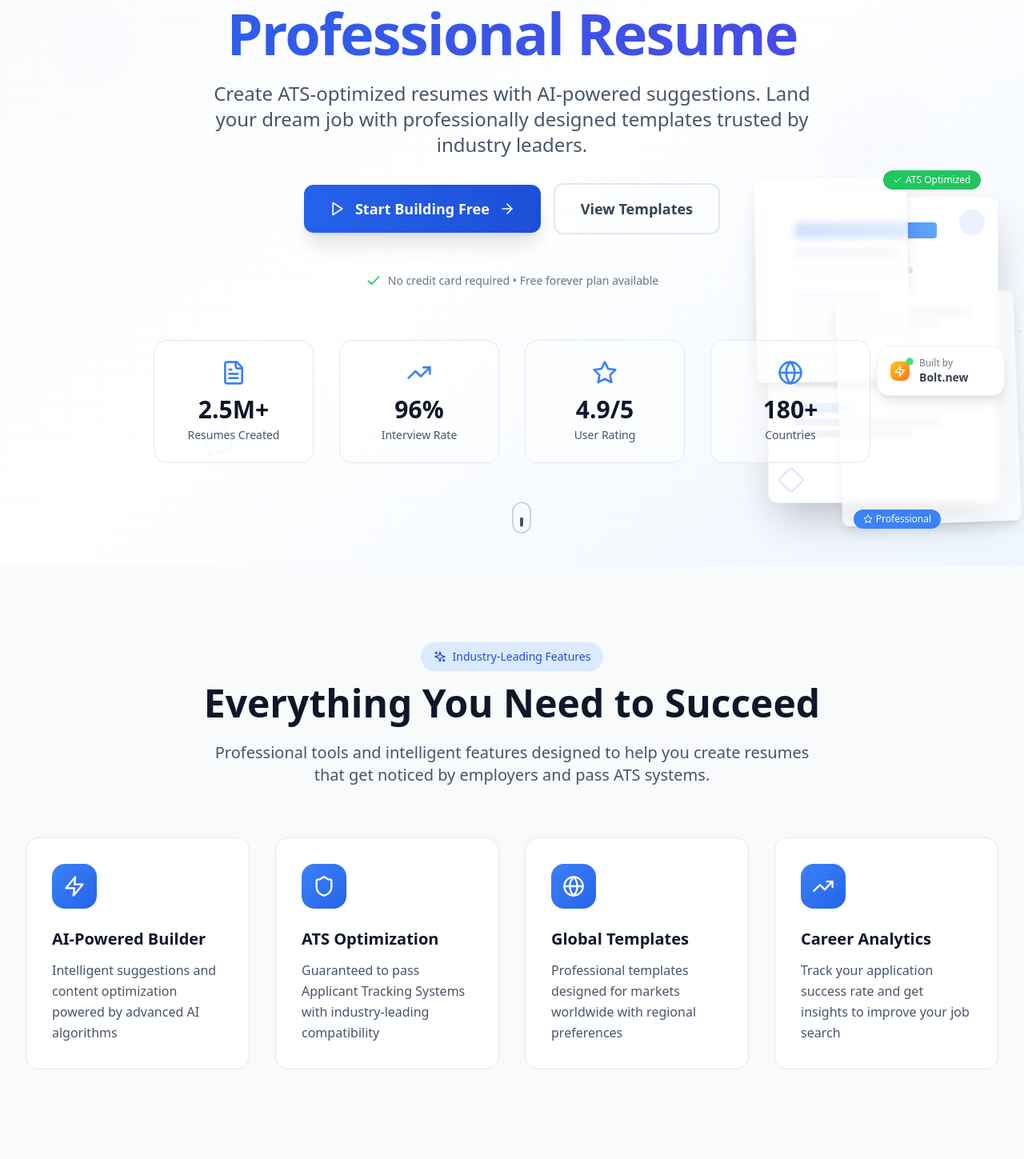
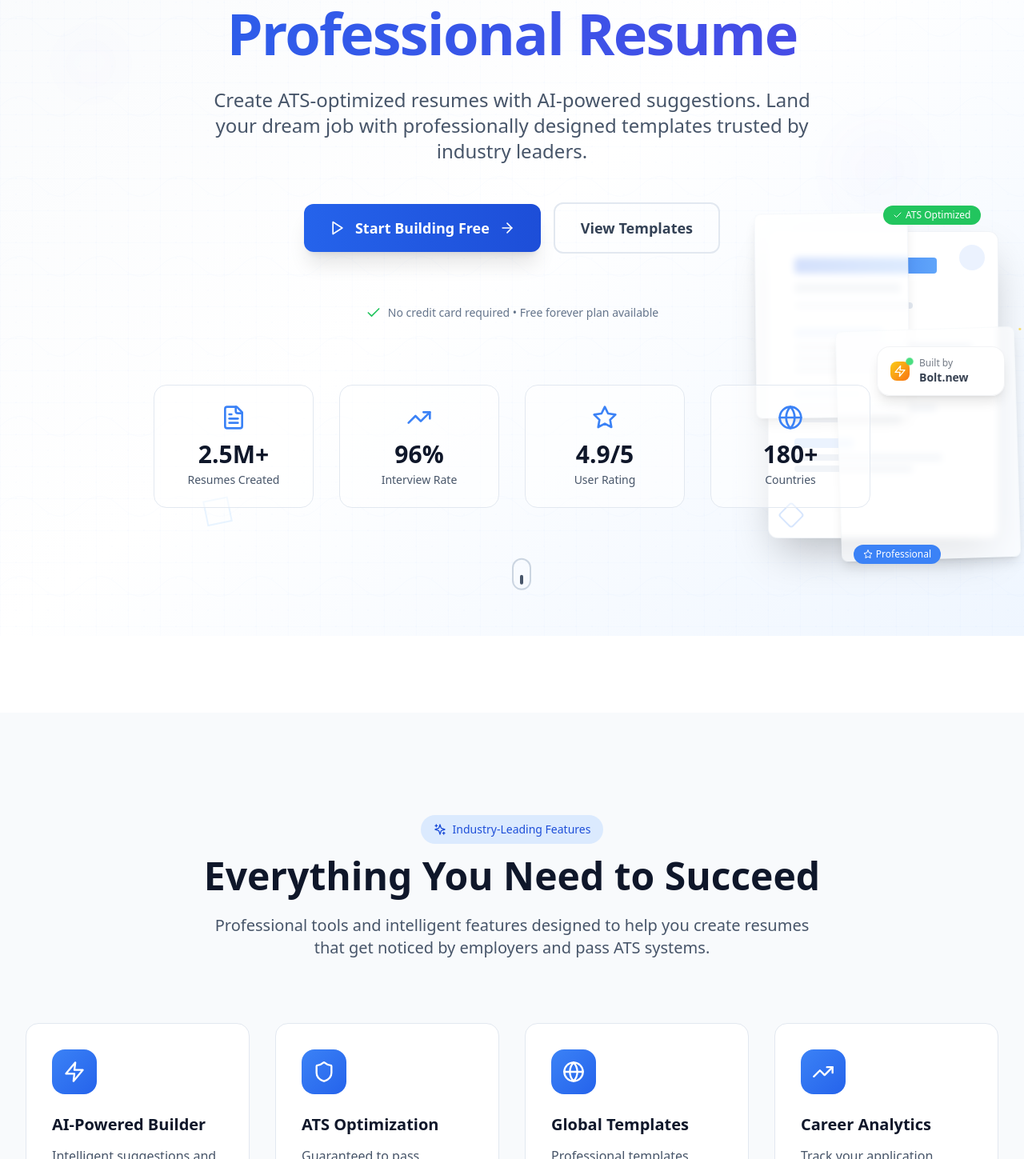
Before and after one commit to lahori-venkatesh/resumesurgdemo, a React (Vite) app: page / in a window 1280 px wide. Shown: the part 281-1730 px from the top of the page at 80% size. Built offline with nearby package versions, Linux system fonts and the light colour scheme; no server answers.

Commit message:
Fix Hero Section Spacing and Overlap Issues

```diff
--- a/src/components/LandingPage.tsx
+++ b/src/components/LandingPage.tsx
@@ -165,9 +165,9 @@ const LandingPage: React.FC<LandingPageProps> = ({
       />
 
       {/* Features Section */}
-      <section id="features" className={`py-24 ${isDarkMode ? 'bg-slate-900' : 'bg-slate-50'}`} aria-labelledby="features-heading">
+      <section id="features" className={`py-32 ${isDarkMode ? 'bg-slate-900' : 'bg-slate-50'}`} aria-labelledby="features-heading">
         <div className="max-w-7xl mx-auto px-4 sm:px-6 lg:px-8">
-          <div className="text-center mb-16">
+          <div className="text-center mb-20">
             <motion.div
               initial={{ opacity: 0, y: 20 }}
               whileInView={{ opacity: 1, y: 0 }}
@@ -228,9 +228,9 @@ const LandingPage: React.FC<LandingPageProps> = ({
 
 
       {/* How to Use Section */}
-      <section id="how-to-use" className={`py-24 ${isDarkMode ? 'bg-slate-900' : 'bg-slate-50'}`} aria-labelledby="how-to-use-heading">
+      <section id="how-to-use" className={`py-32 ${isDarkMode ? 'bg-slate-900' : 'bg-slate-50'}`} aria-labelledby="how-to-use-heading">
         <div className="max-w-7xl mx-auto px-4 sm:px-6 lg:px-8">
-          <div className="text-center mb-16">
+          <div className="text-center mb-20">
             <motion.div
               initial={{ opacity: 0, y: 20 }}
               whileInView={{ opacity: 1, y: 0 }}
@@ -294,14 +294,14 @@ const LandingPage: React.FC<LandingPageProps> = ({
       </Suspense>
 
       {/* FAQ Section */}
-      <section id="faq" className={`py-24 ${isDarkMode ? 'bg-slate-950' : 'bg-white'}`} aria-labelledby="faq-heading">
+      <section id="faq" className={`py-32 ${isDarkMode ? 'bg-slate-950' : 'bg-white'}`} aria-labelledby="faq-heading">
         <div className="max-w-4xl mx-auto px-4 sm:px-6 lg:px-8">
           <motion.div
             initial={{ opacity: 0, y: 20 }}
             whileInView={{ opacity: 1, y: 0 }}
             viewport={{ once: true }}
             transition={{ duration: 0.6 }}
-            className="text-center mb-16"
+            className="text-center mb-20"
           >
             <h2 id="faq-heading" className={`text-4xl md:text-5xl font-bold mb-6 ${isDarkMode ? 'text-white' : 'text-slate-900'}`}>
               Frequently Asked Questions
@@ -355,7 +355,7 @@ const LandingPage: React.FC<LandingPageProps> = ({
       </section>
 
       {/* CTA Section */}
-      <section id="cta" className="py-24 bg-gradient-to-br from-blue-600 to-indigo-700" aria-labelledby="cta-heading">
+      <section id="cta" className="py-32 bg-gradient-to-br from-blue-600 to-indigo-700" aria-labelledby="cta-heading">
         <div className="max-w-4xl mx-auto text-center px-4 sm:px-6 lg:px-8">
           <motion.div
             initial={{ opacity: 0, y: 30 }}
@@ -393,7 +393,7 @@ const LandingPage: React.FC<LandingPageProps> = ({
       </section>
 
       {/* Footer */}
-      <footer className={`py-16 ${isDarkMode ? 'bg-slate-900 border-t border-slate-800' : 'bg-gray-800'} text-white`} aria-labelledby="footer-heading">
+      <footer className={`py-20 ${isDarkMode ? 'bg-slate-900 border-t border-slate-800' : 'bg-gray-800'} text-white`} aria-labelledby="footer-heading">
         <div className="max-w-7xl mx-auto px-4 sm:px-6 lg:px-8">
           <div className="grid grid-cols-1 md:grid-cols-5 gap-8">
             <div className="md:col-span-2">
@@ -441,7 +441,7 @@ const LandingPage: React.FC<LandingPageProps> = ({
             </div>
           </div>
 
-          <div className="border-t border-gray-700 mt-12 pt-8 flex flex-col md:flex-row justify-between items-center">
+          <div className="border-t border-gray-700 mt-16 pt-8 flex flex-col md:flex-row justify-between items-center">
             <p className="text-gray-400 text-sm">
               © 2025 ResumeSurge. All rights reserved.
             </p>
--- a/src/components/ui/HeroSection.tsx
+++ b/src/components/ui/HeroSection.tsx
@@ -196,7 +196,7 @@ const HeroSection: React.FC<HeroSectionProps> = ({
   ];
 
   return (
-    <section className={`relative min-h-screen flex items-center justify-center pt-20 pb-32 px-4 sm:px-6 lg:px-8 overflow-hidden ${
+    <section className={`relative min-h-screen flex items-center justify-center pt-20 pb-40 px-4 sm:px-6 lg:px-8 overflow-hidden mb-24 ${
       isDarkMode ? 'text-white' : 'text-slate-900'
     }`}>
       <BackgroundPattern isDarkMode={isDarkMode} />
@@ -225,7 +225,7 @@ const HeroSection: React.FC<HeroSectionProps> = ({
           initial={{ opacity: 0, y: 30 }}
           animate={{ opacity: 1, y: 0 }}
           transition={{ duration: 0.8, delay: 0.2 }}
-          className={`text-5xl md:text-7xl font-bold mb-6 leading-tight tracking-tight ${
+          className={`text-5xl md:text-7xl font-bold mb-8 leading-tight tracking-tight ${
             isDarkMode ? 'text-white' : 'text-slate-900'
           }`}
         >
@@ -240,7 +240,7 @@ const HeroSection: React.FC<HeroSectionProps> = ({
           initial={{ opacity: 0, y: 30 }}
           animate={{ opacity: 1, y: 0 }}
           transition={{ duration: 0.8, delay: 0.4 }}
-          className={`text-xl md:text-2xl mb-8 max-w-3xl mx-auto leading-relaxed ${
+          className={`text-xl md:text-2xl mb-12 max-w-3xl mx-auto leading-relaxed ${
             isDarkMode ? 'text-slate-300' : 'text-slate-600'
           }`}
         >
@@ -252,7 +252,7 @@ const HeroSection: React.FC<HeroSectionProps> = ({
           initial={{ opacity: 0, y: 30 }}
           animate={{ opacity: 1, y: 0 }}
           transition={{ duration: 0.8, delay: 0.6 }}
-          className="flex flex-col sm:flex-row items-center justify-center gap-4 mb-12"
+          className="flex flex-col sm:flex-row items-center justify-center gap-4 mb-16"
         >
           <SignedOut>
             <SignInButton mode="modal">
@@ -300,7 +300,7 @@ const HeroSection: React.FC<HeroSectionProps> = ({
           initial={{ opacity: 0, y: 30 }}
           animate={{ opacity: 1, y: 0 }}
           transition={{ duration: 0.8, delay: 0.8 }}
-          className={`inline-flex items-center space-x-2 text-sm mb-16 ${
+          className={`inline-flex items-center space-x-2 text-sm mb-20 ${
             isDarkMode ? 'text-slate-400' : 'text-slate-500'
           }`}
         >
@@ -479,7 +479,7 @@ const HeroSection: React.FC<HeroSectionProps> = ({
       <motion.div
         animate={{ y: [0, -10, 0] }}
         transition={{ duration: 2, repeat: Infinity, ease: 'easeInOut' }}
-        className="absolute bottom-8 left-1/2 transform -translate-x-1/2"
+        className="absolute bottom-12 left-1/2 transform -translate-x-1/2"
       >
         <div className={`w-6 h-10 border-2 rounded-full flex justify-center ${
           isDarkMode ? 'border-slate-600' : 'border-slate-300'
```
